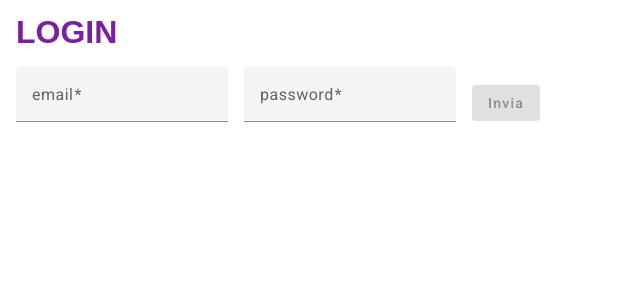
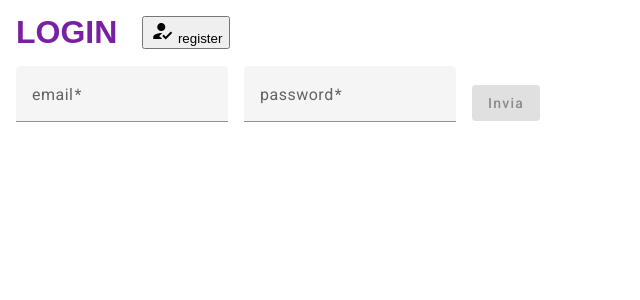
Before and after one commit to triccomane/progettoAngular, an Angular app: page /login in a window 1280 px wide. Shown: the top 300 px of the page, without its empty margins (0-640 px from the left). Built offline with nearby package versions, Linux system fonts and the light colour scheme.

Commit message:
fix logout and buttons

```diff
--- a/angular.json
+++ b/angular.json
@@ -96,5 +96,8 @@
         }
       }
     }
+  },
+  "cli": {
+    "analytics": false
   }
 }
--- a/src/app/auth/auth.service.ts
+++ b/src/app/auth/auth.service.ts
@@ -8,7 +8,7 @@ import { User } from '../modelli/user.model';
 })
 export class AuthService {
   user!: User;
-  isLoggedIn = true
+  isLoggedIn = false
   registerURL = 'https://identitytoolkit.googleapis.com/v1/accounts:signUp?key=AIzaSyDW5RT6p6RT3qVBtg5uQidZQN8c0W61sDg'
   loginURL = 'https://identitytoolkit.googleapis.com/v1/accounts:signInWithPassword?key=AIzaSyDW5RT6p6RT3qVBtg5uQidZQN8c0W61sDg'
 
--- a/src/app/componenti/dashboard/dashboard.component.ts
+++ b/src/app/componenti/dashboard/dashboard.component.ts
@@ -14,7 +14,7 @@ export class DashboardComponent implements OnInit{
   }
 
   onLogout(){
-    alert(this.authService.logout)
+    this.authService.logout()
     console.log(localStorage)
   }
 }
--- a/src/app/componenti/login/login.component.css
+++ b/src/app/componenti/login/login.component.css
@@ -12,4 +12,22 @@ button {
   margin-left: 1rem;
 }
 
-h1 { color: #7b1fa2; font-family: 'Raleway',sans-serif; font-size: 2rem; font-weight: 800; line-height: 2.1rem; margin: 1rem 1rem 1rem; text-align: center; text-transform: uppercase; }
+h1 {
+  color: #7b1fa2;
+  font-family: 'Raleway',
+    sans-serif;
+  font-size: 2rem;
+  font-weight: 800;
+  line-height: 2.1rem;
+  margin: 1rem 1rem 1rem;
+  text-align: center;
+  text-transform: uppercase;
+}
+
+.material-symbols-outlined {
+  font-variation-settings:
+    'FILL' 0,
+    'wght' 400,
+    'GRAD' 0,
+    'opsz' 48
+}
--- a/src/app/componenti/login/login.component.html
+++ b/src/app/componenti/login/login.component.html
@@ -1,4 +1,11 @@
-<h1>Login</h1>
+<h1>Login
+    <span class="material-symbols-outlined">
+        <button (click)="onRegister()" class="example-icon" aria-label="Example icon-button with share icon">
+            <mat-icon>how_to_reg</mat-icon>
+            register
+        </button>
+    </span>
+</h1>
 <form #loginform="ngForm" (ngSubmit)="onSubmit(loginform)">
     <mat-form-field appearance="fill">
         <mat-label>email</mat-label>
--- a/src/app/componenti/login/login.component.ts
+++ b/src/app/componenti/login/login.component.ts
@@ -1,6 +1,7 @@
 import { NgFor } from '@angular/common';
 import { Component, OnInit } from '@angular/core';
 import { NgForm } from '@angular/forms';
+import { Router } from '@angular/router';
 import { AuthService } from 'src/app/auth/auth.service';
 
 @Component({
@@ -10,7 +11,7 @@ import { AuthService } from 'src/app/auth/auth.service';
 })
 export class LoginComponent implements OnInit{
 
-  constructor(private authService: AuthService){}
+  constructor(private authService: AuthService, private router: Router){}
 
   ngOnInit(): void {
 
@@ -25,7 +26,11 @@ export class LoginComponent implements OnInit{
       localStorage.setItem('user', JSON.stringify(this.authService.user))
       console.log(this.authService.user)
       form.reset()
+      this.router.navigate(['/'])
     })
+  }
 
+  onRegister(){
+    this.router.navigate(['/register'])
   }
 }
--- a/src/app/componenti/notfound/notfound.component.css
+++ b/src/app/componenti/notfound/notfound.component.css
@@ -0,0 +1 @@
+p { color: #7b1fa2; font-family: 'Raleway',sans-serif; font-size: 2rem; font-weight: 800; line-height: 2.1rem; margin: 1rem 1rem 1rem; text-align: center; text-transform: uppercase; }
--- a/src/app/componenti/pagina2/pagina2.component.css
+++ b/src/app/componenti/pagina2/pagina2.component.css
@@ -1,5 +1,6 @@
 mat-form-field {
     margin-left: 3rem;
+    margin-top: 1rem;
   }
 
 button {
--- a/src/app/componenti/register/register.component.css
+++ b/src/app/componenti/register/register.component.css
@@ -12,4 +12,18 @@ button {
     margin-left: 1rem;
 }
 
-h1 { color: #7b1fa2; font-family: 'Raleway',sans-serif; font-size: 2rem; font-weight: 800; line-height: 2.1rem; margin: 1rem 1rem 1rem; text-align: center; text-transform: uppercase; }
+h1 {
+  color: #7b1fa2;
+  font-family: 'Raleway',
+    sans-serif;
+  font-size: 2rem;
+  font-weight: 800;
+  line-height: 2.1rem;
+  margin: 1rem 1rem 1rem;
+  text-align: center;
+  text-transform: uppercase;
+}
+
+.material-symbols-outlined {
+    object-position: right top;
+}
--- a/src/app/componenti/register/register.component.html
+++ b/src/app/componenti/register/register.component.html
@@ -1,4 +1,11 @@
-<h1>Register</h1>
+<h1>Register
+    <span class="material-symbols-outlined">
+        <button (click)="onLogin()" class="example-icon" aria-label="Example icon-button with share icon">
+            <mat-icon>login</mat-icon>
+            login
+        </button>
+    </span>
+</h1>
 <form #registerform="ngForm" (ngSubmit)="onSubmit(registerform)">
     <mat-form-field appearance="fill">
         <mat-label>email</mat-label>
--- a/src/app/componenti/register/register.component.ts
+++ b/src/app/componenti/register/register.component.ts
@@ -1,5 +1,6 @@
 import { Component, OnInit } from '@angular/core';
 import { NgForm } from '@angular/forms';
+import { Router } from '@angular/router';
 import { AuthService } from 'src/app/auth/auth.service';
 
 @Component({
@@ -7,19 +8,22 @@ import { AuthService } from 'src/app/auth/auth.service';
   templateUrl: './register.component.html',
   styleUrls: ['./register.component.css']
 })
-export class RegisterComponent implements OnInit{
+export class RegisterComponent implements OnInit {
 
-  constructor(private autService: AuthService){}
+  constructor(private autService: AuthService, private router: Router) { }
   ngOnInit(): void {
   }
 
-  onSubmit(form: NgForm){
+  onSubmit(form: NgForm) {
     const email = form.value.email
     const password = form.value.password
     this.autService.signUp(email, password).subscribe(data => {
       console.log(data)
     })
     form.reset()
+  }
 
+  onLogin() {
+    this.router.navigate(['/login'])
   }
 }
```
Lines whose indentation alone changed are shown as unchanged.
